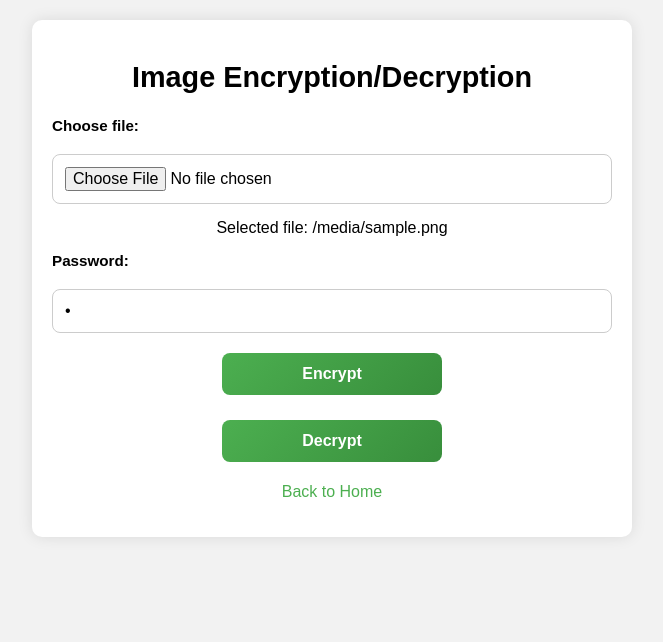
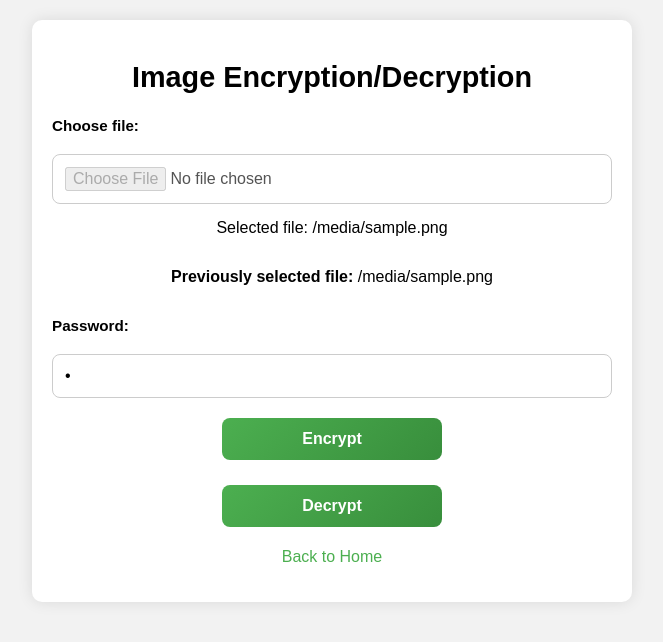
Before and after one commit to lokodayte/firstiacs, a Flask app: template templates/image.html in a window 1280 px wide. Shown: the top 642 px of the page, without its empty margins (308-971 px from the left). Run offline with Flask 3, Linux system fonts and the light colour scheme; the template is opened without the code that fills it: most values are stand-ins (such as "Sample title", 1, 10 or a date in 2020).

Commit message:
Update image.html

```diff
--- a/templates/image.html
+++ b/templates/image.html
@@ -14,8 +14,7 @@
             <p class="message">{{ message }}</p>
             {% if 'wrong password' in message|lower %}
                 <script>
-                    document.addEventListener('DOMContentLoaded', function() {
-                        // Clear only the password field when page loads with wrong password message
+                    document.addEventListener('DOMContentLoaded', function () {
                         document.getElementById('password').value = '';
                     });
                 </script>
@@ -24,7 +23,12 @@
 
         <form method="POST" enctype="multipart/form-data" id="imageForm">
             <label for="file">Choose file:</label>
-            <input type="file" id="file" name="file" accept="*/*">
+            <input type="file" id="file" name="file" accept="*/*" {% if uploaded_filename %}disabled{% endif %}>
+
+            {% if uploaded_filename %}
+                <input type="hidden" name="uploaded_filename" value="{{ uploaded_filename }}">
+                <p><strong>Previously selected file:</strong> {{ uploaded_filename }}</p>
+            {% endif %}
 
             <label for="password">Password:</label>
             <input type="password" id="password" name="password" value="{{ password_value }}" required>
@@ -37,22 +41,38 @@
     </div>
 
     <script>
-        // Preserve the selected file if there's an error
-        document.addEventListener('DOMContentLoaded', function() {
-            // Check if there was a form submission with error
+        document.addEventListener('DOMContentLoaded', function () {
             const form = document.getElementById('imageForm');
             const fileInput = document.getElementById('file');
 
-            // This would need server-side implementation to repopulate the file input
-            // Since browsers don't allow setting file input value directly for security
+            form.addEventListener('submit', function (e) {
+                const file = fileInput.files[0];
 
-            // Alternative: Show the filename if available
+                // Skip validation if file is reused from previous upload
+                {% if not uploaded_filename %}
+                if (!file) {
+                    alert("Please select a file.");
+                    e.preventDefault();
+                    return;
+                }
+
+                const allowedExtensions = ['.jpg', '.jpeg', '.png', '.heic', '.enc'];
+                const fileName = file.name.toLowerCase();
+                const isValid = allowedExtensions.some(ext => fileName.endsWith(ext));
+
+                if (!isValid) {
+                    alert("Invalid file type. You can only choose .jpg, .jpeg, .png, .heic, or .enc files.");
+                    e.preventDefault();
+                }
+                {% endif %}
+            });
+
+            // Show file name if available
             {% if uploaded_filename %}
-                // Create a visual indication of the selected file
-                const fileDisplay = document.createElement('div');
-                fileDisplay.className = 'file-display';
-                fileDisplay.textContent = 'Selected file: {{ uploaded_filename }}';
-                fileInput.parentNode.insertBefore(fileDisplay, fileInput.nextSibling);
+            const fileDisplay = document.createElement('div');
+            fileDisplay.className = 'file-display';
+            fileDisplay.textContent = 'Selected file: {{ uploaded_filename }}';
+            fileInput.parentNode.insertBefore(fileDisplay, fileInput.nextSibling);
             {% endif %}
         });
     </script>
```
